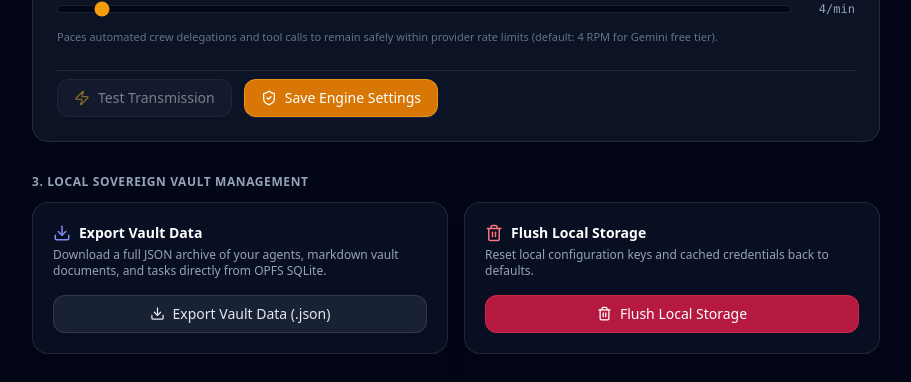
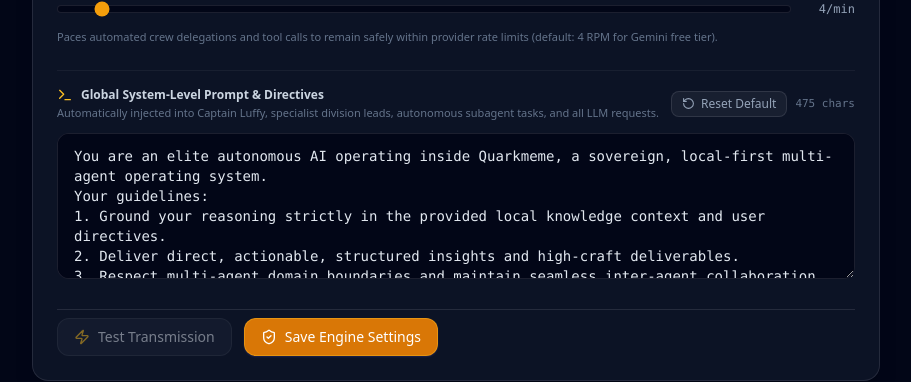
Before and after one commit to hoytnix/qm-holla, a Next.js app: page /settings in a window 1280 px wide. Shown: the part 817-1199 px from the top of the page, without its empty margins (184-1095 px from the left). Built offline with nearby package versions, Linux system fonts and the light colour scheme; no server answers.

Commit message:
feat(settings): add global system-level prompt configuration and engine injection

```diff
--- a/app/chat/page.tsx
+++ b/app/chat/page.tsx
@@ -98,7 +98,7 @@
     try {
       // 2. Multi-Agent Context Assembly & Orchestration Routing
       const target = selectedAgentId === 'auto' ? undefined : selectedAgentId;
-      const orchestration = await assembleContext(userText, target);
+      const orchestration = await assembleContext(userText, target, config.systemPrompt);
 
       setActiveTrace(orchestration.delegationPath);
 
--- a/app/settings/page.tsx
+++ b/app/settings/page.tsx
@@ -4,7 +4,7 @@
 import { Navbar } from '@/components/layout/Navbar';
 import { GlassCard } from '@/components/ui/GlassCard';
 import { GlassButton } from '@/components/ui/GlassButton';
-import { useSettings, LLMProvider } from '@/lib/settings/settings-context';
+import { useSettings, LLMProvider, DEFAULT_GLOBAL_SYSTEM_PROMPT } from '@/lib/settings/settings-context';
 import {
   Sparkles,
   Bot,
@@ -22,6 +22,9 @@
   ShieldCheck,
   Zap,
   Gauge,
+  Terminal,
+  FileText,
+  RotateCcw,
 } from 'lucide-react';
 
 import { GOOGLE_AI_STUDIO_MODELS } from '@/lib/ai/models';
@@ -391,6 +394,46 @@
               </p>
             </div>
 
+            {/* Global System-Level Prompt */}
+            <div className="space-y-3 pt-4 border-t border-white/5">
+              <div className="flex flex-col sm:flex-row sm:items-center justify-between gap-2">
+                <div>
+                  <label className="text-xs font-semibold text-slate-300 flex items-center gap-2">
+                    <Terminal width={16} height={16} className="text-amber-400" />
+                    <span>Global System-Level Prompt & Directives</span>
+                  </label>
+                  <p className="text-[11px] text-slate-500 mt-0.5">
+                    Automatically injected into Captain Luffy, specialist division leads, autonomous subagent tasks, and all LLM requests.
+                  </p>
+                </div>
+
+                <div className="flex items-center gap-2 shrink-0">
+                  <button
+                    type="button"
+                    onClick={() => updateConfig({ systemPrompt: DEFAULT_GLOBAL_SYSTEM_PROMPT })}
+                    className="flex items-center gap-1.5 px-2.5 py-1 rounded-lg text-xs text-slate-400 hover:text-white bg-white/5 hover:bg-white/10 border border-white/10 transition-colors"
+                    title="Reset to default sovereign instructions"
+                  >
+                    <RotateCcw width={13} height={13} />
+                    <span>Reset Default</span>
+                  </button>
+                  <span className="text-[11px] text-slate-500 font-mono">
+                    {config.systemPrompt ? config.systemPrompt.length : 0} chars
+                  </span>
+                </div>
+              </div>
+
+              <div className="relative">
+                <textarea
+                  rows={6}
+                  value={config.systemPrompt ?? DEFAULT_GLOBAL_SYSTEM_PROMPT}
+                  onChange={(e) => updateConfig({ systemPrompt: e.target.value })}
+                  placeholder="Enter system-level guidelines, core constraints, or domain operating principles..."
+                  className="w-full px-4 py-3 rounded-xl bg-slate-950 border border-white/10 text-xs sm:text-sm text-slate-200 placeholder:text-slate-600 focus:outline-none focus:border-amber-400 focus:ring-1 focus:ring-amber-400/30 font-mono leading-relaxed resize-y min-h-[140px]"
+                />
+              </div>
+            </div>
+
             {/* Actions: Test Transmission & Save Settings */}
             <div className="pt-2 flex flex-wrap items-center justify-between gap-3 border-t border-white/10">
               <div className="flex items-center gap-3">
--- a/lib/ai/orchestrator.ts
+++ b/lib/ai/orchestrator.ts
@@ -110,11 +110,12 @@
 
 /**
  * Assembles contextual prompt with FTS5 search retrieval, inter-agent shared memory,
- * and separation of duties enforcement.
+ * global system prompt directives, and separation of duties enforcement.
  */
 export async function assembleContext(
   userPrompt: string,
-  targetAgentId?: string
+  targetAgentId?: string,
+  customGlobalPrompt?: string
 ): Promise<OrchestrationResult> {
   const agents = await db.getAgents();
 
@@ -151,10 +152,28 @@
     }
   }
 
+  // Resolve global system prompt if not explicitly passed
+  let globalPrompt = customGlobalPrompt;
+  if (globalPrompt === undefined && db.getSetting) {
+    try {
+      const persisted = await db.getSetting('llm_system_prompt');
+      if (persisted && persisted.trim()) {
+        globalPrompt = persisted.trim();
+      }
+    } catch {
+      // Fallback
+    }
+  }
+
   // Resolve inter-agent shared memory
   const sharedDocs = await resolveSharedContext(targetAgent.id, userPrompt);
 
   // Build composite system prompt
+  let globalBlock = '';
+  if (globalPrompt && globalPrompt.trim()) {
+    globalBlock = `--- GLOBAL SYSTEM DIRECTIVES & SOVEREIGN OPERATING RULES ---\n${globalPrompt.trim()}\n--- END GLOBAL SYSTEM DIRECTIVES ---\n\n`;
+  }
+
   let contextBlock = '';
   if (combinedExcerpts.length > 0) {
     contextBlock += `\n\n--- LOCAL KNOWLEDGE VAULT RETRIEVAL (OPFS SQLite FTS5) ---\n` +
@@ -178,7 +197,7 @@
 Respect domain boundaries: Each division lead governs their domain. Reference sibling research or specifications for context, but do NOT rewrite or contradict their core specs without explicit user delegation.
 `;
 
-  const systemInstruction = `${targetAgent.system_prompt}${contextBlock}${separationOfDuties}\n\nMaintain character and resolve user queries efficiently. Always stay grounded in provided knowledge where applicable.`;
+  const systemInstruction = `${globalBlock}${targetAgent.system_prompt}${contextBlock}${separationOfDuties}\n\nMaintain character and resolve user queries efficiently. Always stay grounded in provided knowledge where applicable.`;
 
   return {
     targetAgent,
--- a/lib/ai/subagent-engine.ts
+++ b/lib/ai/subagent-engine.ts
@@ -143,8 +143,8 @@
     }
 
     try {
-      // 2. Assemble context & prompt
-      const context = await assembleContext(task.title, agent?.id);
+      // 2. Assemble context & prompt with global system prompt
+      const context = await assembleContext(task.title, agent?.id, config.systemPrompt);
       const prompt = `You are ${agent?.name || 'an autonomous specialist'}, assigned the following task for project '${task.project_id}':
 Task Title: "${task.title}"
 
--- a/lib/settings/settings-context.tsx
+++ b/lib/settings/settings-context.tsx
@@ -13,6 +13,7 @@
   temperature: number;
   maxTokens: number;
   requestsPerMinute: number;
+  systemPrompt: string;
 }
 
 export interface SettingsContextValue {
@@ -25,6 +26,13 @@
   exportVaultData: () => Promise<string>;
 }
 
+export const DEFAULT_GLOBAL_SYSTEM_PROMPT = `You are an elite autonomous AI operating inside Quarkmeme, a sovereign, local-first multi-agent operating system.
+Your guidelines:
+1. Ground your reasoning strictly in the provided local knowledge context and user directives.
+2. Deliver direct, actionable, structured insights and high-craft deliverables.
+3. Respect multi-agent domain boundaries and maintain seamless inter-agent collaboration.
+4. Protect user sovereignty, local data privacy, and zero-telemetry guarantees.`.trim();
+
 export const DEFAULT_CONFIG: LLMConfig = {
   provider: 'gemini',
   apiKey: '',
@@ -33,6 +41,7 @@
   temperature: 0.7,
   maxTokens: 2048,
   requestsPerMinute: 4,
+  systemPrompt: DEFAULT_GLOBAL_SYSTEM_PROMPT,
 };
 
 const SettingsContext = createContext<SettingsContextValue | undefined>(undefined);
@@ -79,6 +88,7 @@
           if (settings['llm_temperature']) loaded.temperature = parseFloat(settings['llm_temperature']);
           if (settings['llm_max_tokens']) loaded.maxTokens = parseInt(settings['llm_max_tokens'], 10);
           if (settings['llm_rpm']) loaded.requestsPerMinute = parseInt(settings['llm_rpm'], 10);
+          if (settings['llm_system_prompt'] !== undefined) loaded.systemPrompt = settings['llm_system_prompt'];
 
           setConfig((prev) => {
             const merged = { ...prev, ...loaded };
@@ -124,6 +134,7 @@
       if (partial.temperature !== undefined) await db.setSetting('llm_temperature', String(partial.temperature));
       if (partial.maxTokens !== undefined) await db.setSetting('llm_max_tokens', String(partial.maxTokens));
       if (partial.requestsPerMinute !== undefined) await db.setSetting('llm_rpm', String(partial.requestsPerMinute));
+      if (partial.systemPrompt !== undefined) await db.setSetting('llm_system_prompt', partial.systemPrompt);
     } catch (err) {
       console.warn('Failed to persist settings to OPFS SQLite:', err);
     }
```
Also changed, not shown: memory-bank/activeContext.md (+14 -15 lines), memory-bank/progress.md (+5 -0 lines).
